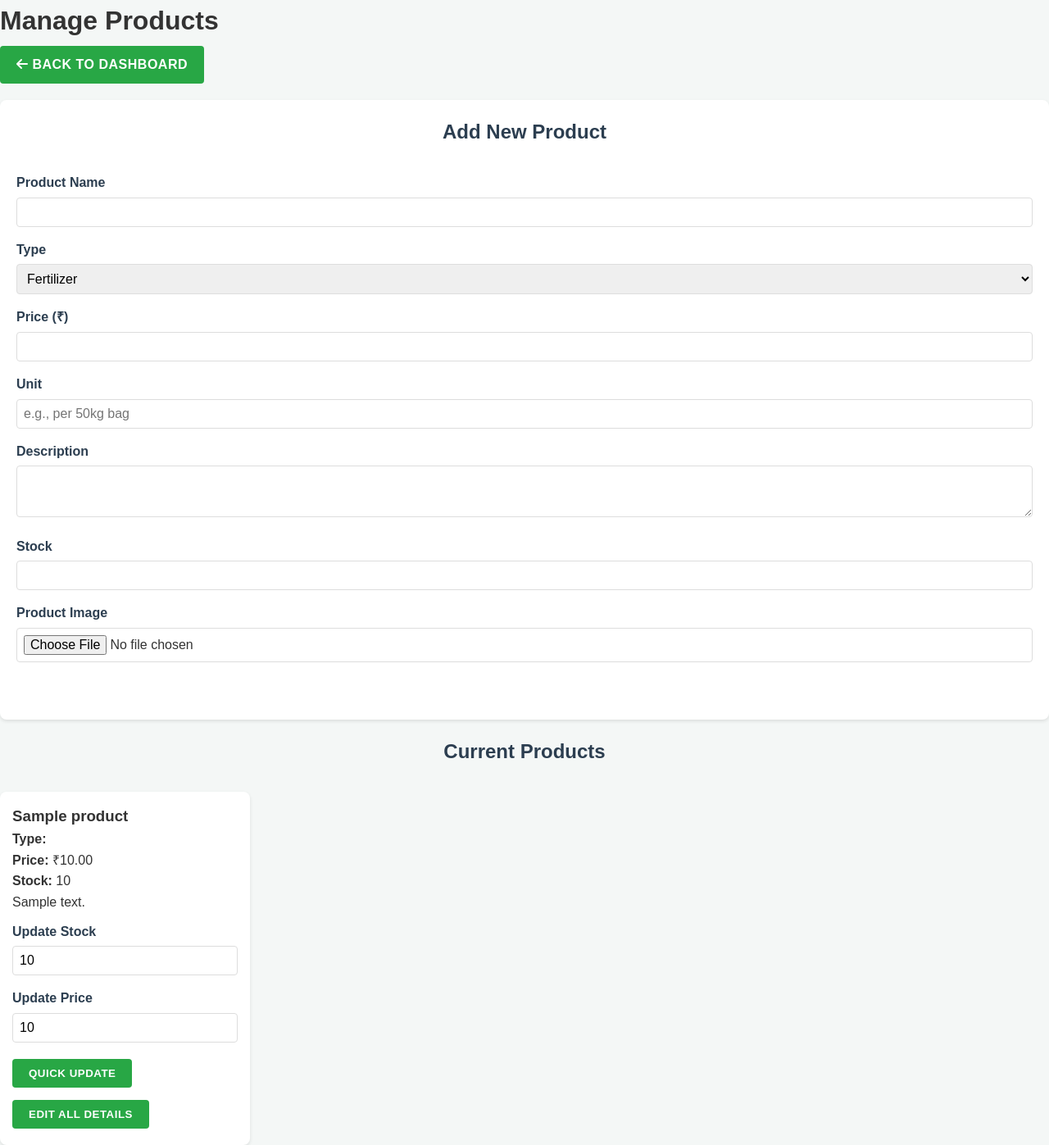
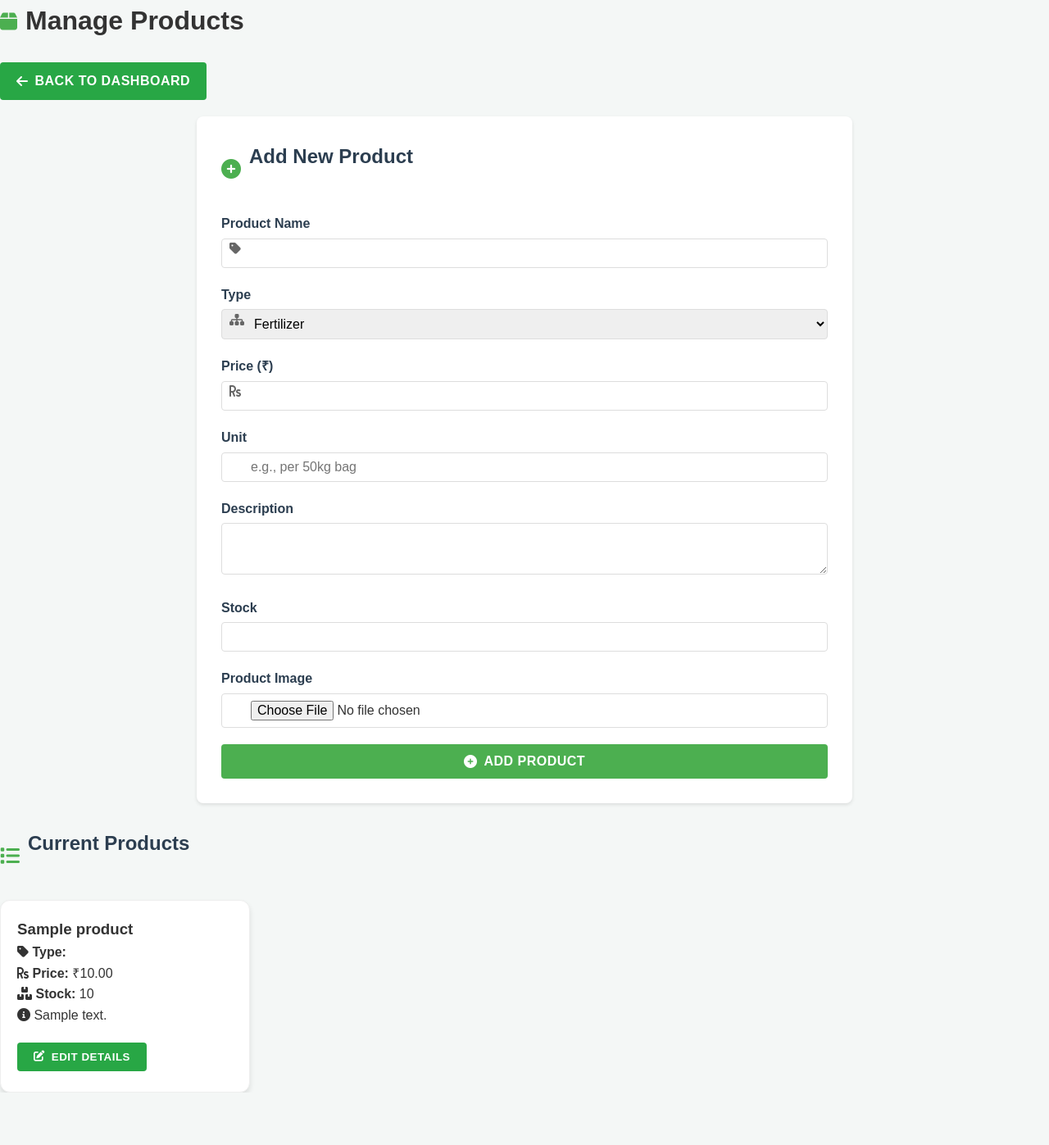
Before and after one commit to milu702/miniproject, a PHP site: page /manage_products.php in a window 1280 px wide. Shown: the whole page at 82% size. After the commit the page ends 1333 px from the top, so only its background shows below. Run offline with PHP 8.4, Linux system fonts and the light colour scheme; the visitor is signed in with stand-in values (Sample User, id 1); tables that the repository leaves empty or names only in its code hold one stand-in row (values such as "Sample post").

Commit message:
some changes

```diff
--- a/manage_products.php
+++ b/manage_products.php
@@ -42,7 +42,17 @@
                      VALUES (?, ?, ?, ?, ?, ?, ?, NOW())";
             $stmt = $conn->prepare($query);
             $stmt->bind_param("ssdsiss", $name, $type, $price, $description, $stock, $unit, $image_path);
-            $stmt->execute();
+
+            if ($stmt->execute()) {
+                // Add notification for farmers about new product
+                $notify_query = "INSERT INTO notifications (type, message, created_at)
+                               VALUES ('new_product', 'New product \"$name\" has been added to the store.', NOW())";
+                mysqli_query($conn, $notify_query);
+
+                // Redirect to prevent form resubmission
+                header("Location: " . $_SERVER['PHP_SELF'] . "?success=1");
+                exit();
+            }
         } elseif ($_POST['action'] === 'update') {
             $id = intval($_POST['id']);
             $stock = intval($_POST['stock']);
@@ -100,12 +110,21 @@
     <link rel="stylesheet" href="css/style.css">
     <link rel="stylesheet" href="https://cdnjs.cloudflare.com/ajax/libs/font-awesome/6.0.0/css/all.min.css">
     <style>
+        :root {
+            --primary-color: #4CAF50;  /* Green color */
+            --dark-color: #388E3C;     /* Darker green */
+            --primary-color-rgb: 76, 175, 80;  /* RGB values of primary color */
+        }
+
         .product-form {
             background: white;
-            padding: 20px;
+            padding: 30px;
             border-radius: 8px;
-            margin-bottom: 20px;
+            margin-bottom: 30px;
             box-shadow: 0 2px 4px rgba(0,0,0,0.1);
+            max-width: 800px;
+            margin-left: auto;
+            margin-right: auto;
         }
 
         .form-group {
@@ -132,22 +151,95 @@
 
         .product-card {
             background: white;
-            padding: 15px;
-            border-radius: 8px;
-            box-shadow: 0 2px 4px rgba(0,0,0,0.1);
+            padding: 20px;
+            border-radius: 12px;
+            box-shadow: 0 4px 6px rgba(0,0,0,0.1);
+            transition: transform 0.2s ease;
+            position: relative;
+            border: 1px solid #eee;
+        }
+
+        .product-card:hover {
+            transform: translateY(-5px);
+            box-shadow: 0 6px 12px rgba(0,0,0,0.15);
+        }
+
+        .product-type-icon {
+            position: absolute;
+            top: 15px;
+            right: 15px;
+            font-size: 24px;
+            color: var(--primary-color);
+        }
+
+        .form-group {
+            position: relative;
+            margin-bottom: 20px;
+        }
+
+        .form-group i {
+            position: absolute;
+            left: 10px;
+            top: 35px;
+            color: #666;
+        }
+
+        .form-group input,
+        .form-group select,
+        .form-group textarea {
+            padding-left: 35px;
+            transition: border-color 0.3s ease;
+        }
+
+        .form-group input:focus,
+        .form-group select:focus,
+        .form-group textarea:focus {
+            border-color: var(--primary-color);
+            outline: none;
+            box-shadow: 0 0 0 2px rgba(var(--primary-color-rgb), 0.1);
+        }
+
+        .section-title {
+            display: flex;
+            align-items: center;
+            gap: 10px;
+            margin-bottom: 20px;
+        }
+
+        .section-title i {
+            font-size: 24px;
+            color: var(--primary-color);
         }
 
         .submit-btn {
+            background: #4CAF50;  /* Fallback if variable isn't working */
             background: var(--primary-color);
             color: white;
-            padding: 10px 20px;
+            padding: 12px 24px;
             border: none;
             border-radius: 4px;
             cursor: pointer;
+            width: 100%;
+            font-weight: bold;
+            text-transform: uppercase;
+            letter-spacing: 0.5px;
+            margin-top: 20px;
+            display: flex;
+            align-items: center;
+            justify-content: center;
+            gap: 8px;
+            transition: all 0.3s ease;
+            font-size: 16px;
         }
 
         .submit-btn:hover {
+            background: #388E3C;  /* Fallback */
             background: var(--dark-color);
+            box-shadow: 0 2px 4px rgba(0,0,0,0.2);
+        }
+
+        .submit-btn:active {
+            transform: translateY(1px);
         }
 
         /* Update the existing update-btn styles */
@@ -174,28 +266,50 @@
         .update-btn:active {
             transform: translateY(1px); /* Slight push effect when clicked */
         }
+
+        /* Update button styles */
+        .action-buttons {
+            display: flex;
+            gap: 10px;
+            margin-top: 15px;
+        }
+
+        .update-btn {
+            display: flex;
+            align-items: center;
+            justify-content: center;
+            gap: 8px;
+        }
     </style>
 </head>
 <body>
     <div class="content">
-        <h1>Manage Products</h1>
+        <div class="section-title">
+            <i class="fas fa-box"></i>
+            <h1>Manage Products</h1>
+        </div>
 
-        <!-- Add Back to Dashboard button -->
-        <a href="employe.php" class="update-btn" style="display: inline-block; text-decoration: none; margin-bottom: 20px;">
+        <!-- Update the Back button -->
+        <a href="employe.php" class="update-btn" style="display: inline-flex; align-items: center; gap: 8px; text-decoration: none; margin-bottom: 20px;">
             <i class="fas fa-arrow-left"></i> Back to Dashboard
         </a>
 
-        <!-- Add Product Form -->
+        <!-- Update Add Product Form -->
         <div class="product-form">
-            <h2>Add New Product</h2>
+            <div class="section-title">
+                <i class="fas fa-plus-circle"></i>
+                <h2>Add New Product</h2>
+            </div>
             <form method="POST" enctype="multipart/form-data">
                 <input type="hidden" name="action" value="add">
                 <div class="form-group">
                     <label>Product Name</label>
+                    <i class="fas fa-tag"></i>
                     <input type="text" name="name" required>
                 </div>
                 <div class="form-group">
                     <label>Type</label>
+                    <i class="fas fa-sitemap"></i>
                     <select name="type" required>
                         <option value="fertilizer">Fertilizer</option>
                         <option value="pesticide">Pesticide</option>
@@ -204,6 +318,7 @@
                 </div>
                 <div class="form-group">
                     <label>Price (₹)</label>
+                    <i class="fas fa-rupee-sign"></i>
                     <input type="number" name="price" step="0.01" required>
                 </div>
                 <div class="form-group">
@@ -222,44 +337,54 @@
                     <label>Product Image</label>
                     <input type="file" name="image" accept="image/*" required>
                 </div>
-                <button type="submit" class="submit-btn">Add Product</button>
+                <button type="submit" class="submit-btn">
+                    <i class="fas fa-plus-circle"></i> Add Product
+                </button>
             </form>
         </div>
 
-        <!-- Products List -->
-        <h2>Current Products</h2>
+        <!-- Update Products List -->
+        <div class="section-title">
+            <i class="fas fa-list"></i>
+            <h2>Current Products</h2>
+        </div>
         <div class="products-grid">
             <?php while ($product = mysqli_fetch_assoc($products)): ?>
                 <div class="product-card">
+                    <!-- Add type-specific icons -->
+                    <div class="product-type-icon">
+                        <?php
+                        switch($product['type']) {
+                            case 'fertilizer':
+                                echo '<i class="fas fa-seedling"></i>';
+                                break;
+                            case 'pesticide':
+                                echo '<i class="fas fa-spray-can"></i>';
+                                break;
+                            case 'tools':
+                                echo '<i class="fas fa-tools"></i>';
+                                break;
+                        }
+                        ?>
+                    </div>
                     <h3><?php echo htmlspecialchars($product['name']); ?></h3>
-                    <p><strong>Type:</strong> <?php echo ucfirst($product['type']); ?></p>
-                    <p><strong>Price:</strong> ₹<?php echo number_format($product['price'], 2); ?></p>
-                    <p><strong>Stock:</strong> <?php echo $product['stock']; ?></p>
-                    <p><?php echo htmlspecialchars($product['description']); ?></p>
+                    <p><i class="fas fa-tag"></i> <strong>Type:</strong> <?php echo ucfirst($product['type']); ?></p>
+                    <p><i class="fas fa-rupee-sign"></i> <strong>Price:</strong> ₹<?php echo number_format($product['price'], 2); ?></p>
+                    <p><i class="fas fa-boxes"></i> <strong>Stock:</strong> <?php echo $product['stock']; ?></p>
+                    <p><i class="fas fa-info-circle"></i> <?php echo htmlspecialchars($product['description']); ?></p>
 
-                    <!-- Quick Update Stock/Price Form -->
-                    <form method="POST" style="margin-top: 10px;">
-                        <input type="hidden" name="action" value="update">
-                        <input type="hidden" name="id" value="<?php echo $product['id']; ?>">
-                        <div class="form-group">
-                            <label>Update Stock</label>
-                            <input type="number" name="stock" value="<?php echo $product['stock']; ?>" required>
-                        </div>
-                        <div class="form-group">
-                            <label>Update Price</label>
-                            <input type="number" name="price" step="0.01" value="<?php echo $product['price']; ?>" required>
-                        </div>
-                        <button type="submit" class="update-btn">Quick Update</button>
-                    </form>
-
-                    <!-- Full Update Button - Fix the JSON encoding -->
-                    <button onclick='showFullUpdateForm(<?php echo json_encode($product); ?>)' class="update-btn" style="margin-top: 10px;">Edit All Details</button>
+                    <!-- Update the buttons section -->
+                    <div class="action-buttons">
+                        <button type="button" onclick="showFullUpdateForm(<?php echo $product['id']; ?>, '<?php echo addslashes($product['name']); ?>', '<?php echo $product['type']; ?>', <?php echo $product['price']; ?>, '<?php echo addslashes($product['unit']); ?>', '<?php echo addslashes($product['description']); ?>', <?php echo $product['stock']; ?>, '<?php echo $product['image']; ?>')" class="update-btn">
+                            <i class="fas fa-edit"></i> Edit Details
+                        </button>
+                    </div>
                 </div>
             <?php endwhile; ?>
         </div>
 
         <!-- Full Update Modal Form -->
-        <div id="updateModal" class="modal" style="display: none; position: fixed; top: 0; left: 0; width: 100%; height: 100%; background: rgba(0,0,0,0.5); z-index: 1000;">
+        <div id="updateModal" class="modal" style="display: none; position: fixed; top: 0; left: 0; width: 100%; height: 100%; background: rgba(0,0,0,0.5); z-index: 1000; overflow-y: auto;">
             <div class="product-form" style="max-width: 600px; margin: 50px auto; position: relative;">
                 <span onclick="closeModal()" style="position: absolute; right: 20px; top: 10px; cursor: pointer; font-size: 24px;">&times;</span>
                 <h2>Update Product</h2>
@@ -300,25 +425,25 @@
                         <label>Product Image (Leave empty to keep current image)</label>
                         <input type="file" name="image" accept="image/*">
                     </div>
-                    <button type="submit" class="update-btn">Update Product</button>
+                    <button type="submit" class="update-btn" style="width: 100%;">Update Product</button>
                 </form>
             </div>
         </div>
 
         <script>
-            function showFullUpdateForm(product) {
-                // Add console.log for debugging
-                console.log('Product data:', product);
+            function showFullUpdateForm(id, name, type, price, unit, description, stock, image) {
+                // Set values to form fields
+                document.getElementById('update_id').value = id;
+                document.getElementById('update_name').value = name;
+                document.getElementById('update_type').value = type;
+                document.getElementById('update_price').value = price;
+                document.getElementById('update_unit').value = unit;
+                document.getElementById('update_description').value = description;
+                document.getElementById('update_stock').value = stock;
+                document.getElementById('current_image').value = image || '';
 
+                // Show the modal
                 document.getElementById('updateModal').style.display = 'block';
-                document.getElementById('update_id').value = product.id;
-                document.getElementById('update_name').value = product.name;
-                document.getElementById('update_type').value = product.type;
-                document.getElementById('update_price').value = product.price;
-                document.getElementById('update_unit').value = product.unit;
-                document.getElementById('update_description').value = product.description;
-                document.getElementById('update_stock').value = product.stock;
-                document.getElementById('current_image').value = product.image || '';
             }
 
             function closeModal() {
```
Also changed, not shown: agri_store.php (+70 -73 lines), 1 other file.
